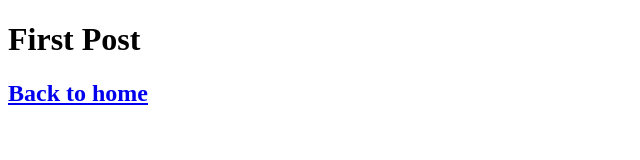
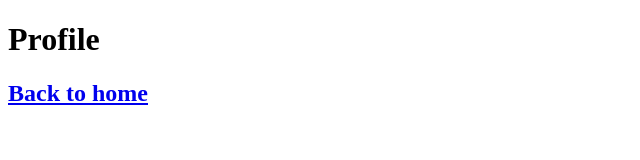
Before and after one commit to mmal1524/chef-impastable, a Next.js app in the folder chef-impastable/: page /profile-page in a window 1280 px wide. Shown: the top 160 px of the page, without its empty margins (0-640 px from the left). Built offline with nearby package versions, Linux system fonts and the light colour scheme.

Commit message:
Added materials ui

```diff
--- a/chef-impastable/package.json
+++ b/chef-impastable/package.json
@@ -6,6 +6,8 @@
     "start": "next start"
   },
   "dependencies": {
+    "@emotion/react": "^11.10.5",
+    "@material-ui/core": "^4.12.4",
     "mongodb": "^4.8.1",
     "next": "latest",
     "react": "^18.2.0",
--- a/chef-impastable/pages/index.js
+++ b/chef-impastable/pages/index.js
@@ -60,7 +60,7 @@ export default function Home({
         </p>
 
         <div className={styles.grid}>
-            Lets go to a <Link href="/second-post"> new page!</Link>
+            Lets go to the <Link href="/profile-page"> profile page!</Link>
         </div>
       </main>
 
--- a/chef-impastable/pages/profile-page.js
+++ b/chef-impastable/pages/profile-page.js
@@ -3,7 +3,7 @@ import Link from 'next/link';
 export default function ProfilePage() {
     return (
         <>
-            <h1>First Post</h1>
+            <h1>Profile</h1>
             <h2>
                 <Link href="/">Back to home</Link>
             </h2>
```
Also changed, not shown: 1 other file (tests, documents, lock files or other folders).
